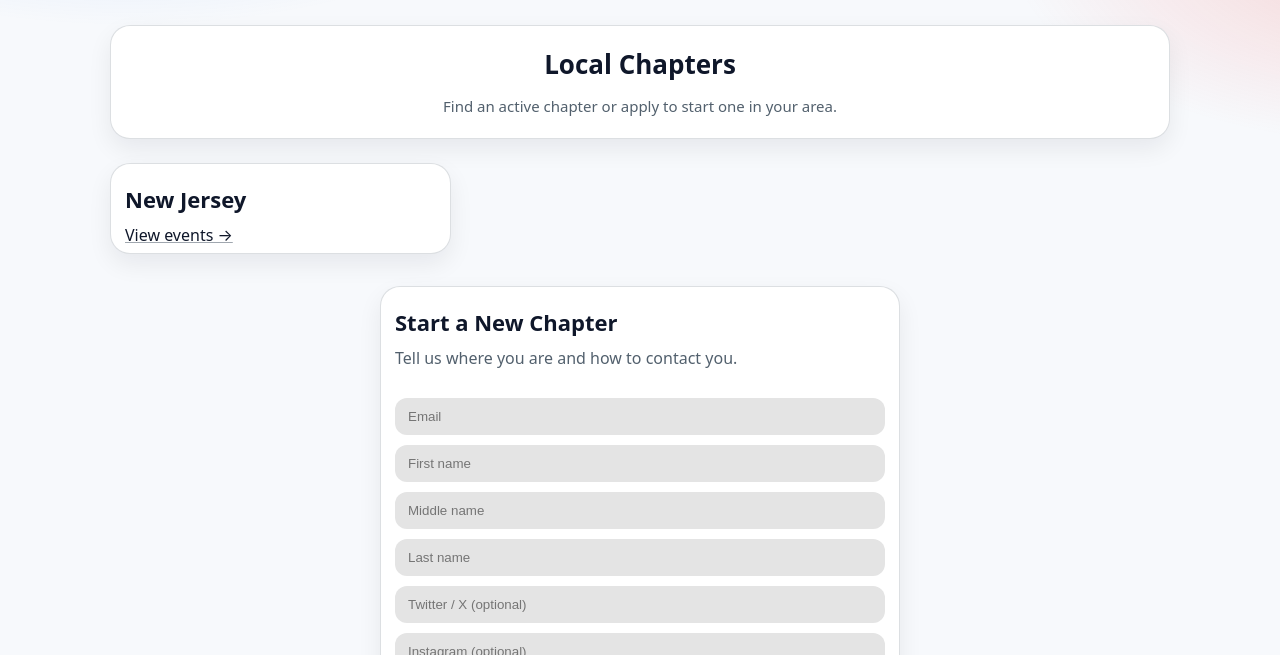
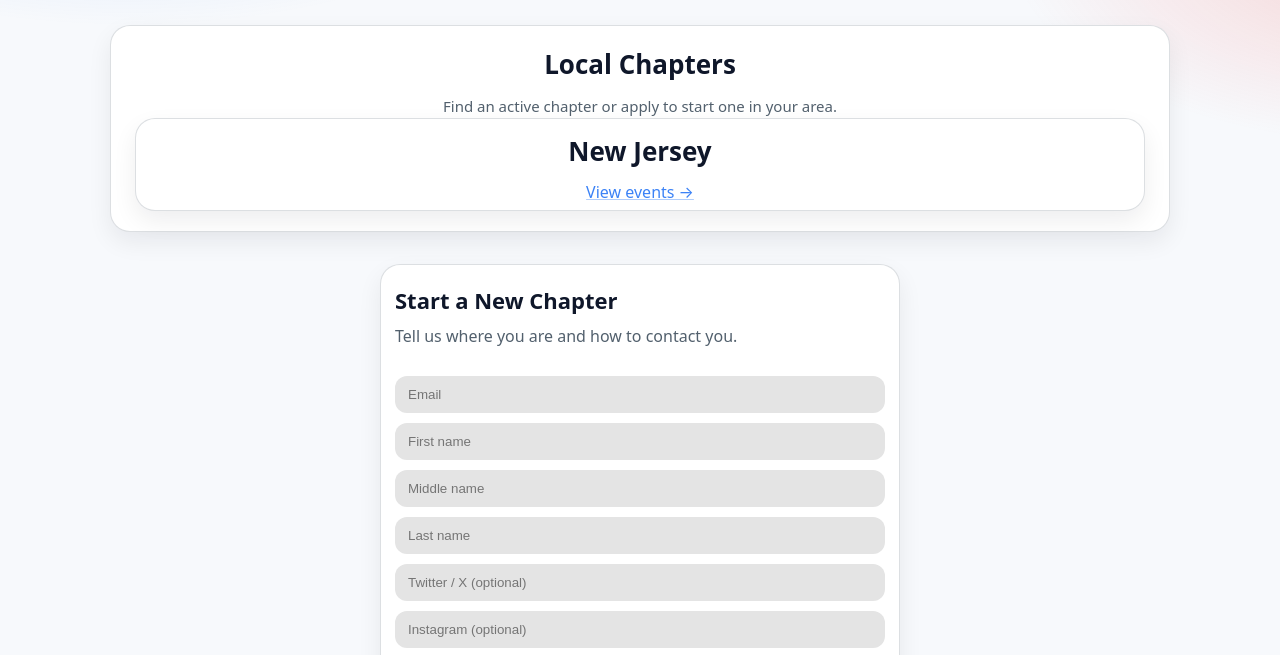
Before and after one commit to fillupsherman/lpno, a plain HTML site: page chapters.html in a window 1280 px wide. Shown: the part 134-789 px from the top of the page. Drawn offline with Linux system fonts and the light colour scheme.

Commit message:
existing chapters style

```diff
--- a/chapters.html
+++ b/chapters.html
@@ -256,9 +256,8 @@
         <section class="description">
             <h2>Local Chapters</h2>
             <p>Find an active chapter or apply to start one in your area.</p>
+            <div id="chapters"></div>
         </section>
-
-        <div id="chapters" class="grid"></div>
 
         <article class="card" style="max-width:520px;margin:32px auto;">
             <div class="content">
```
